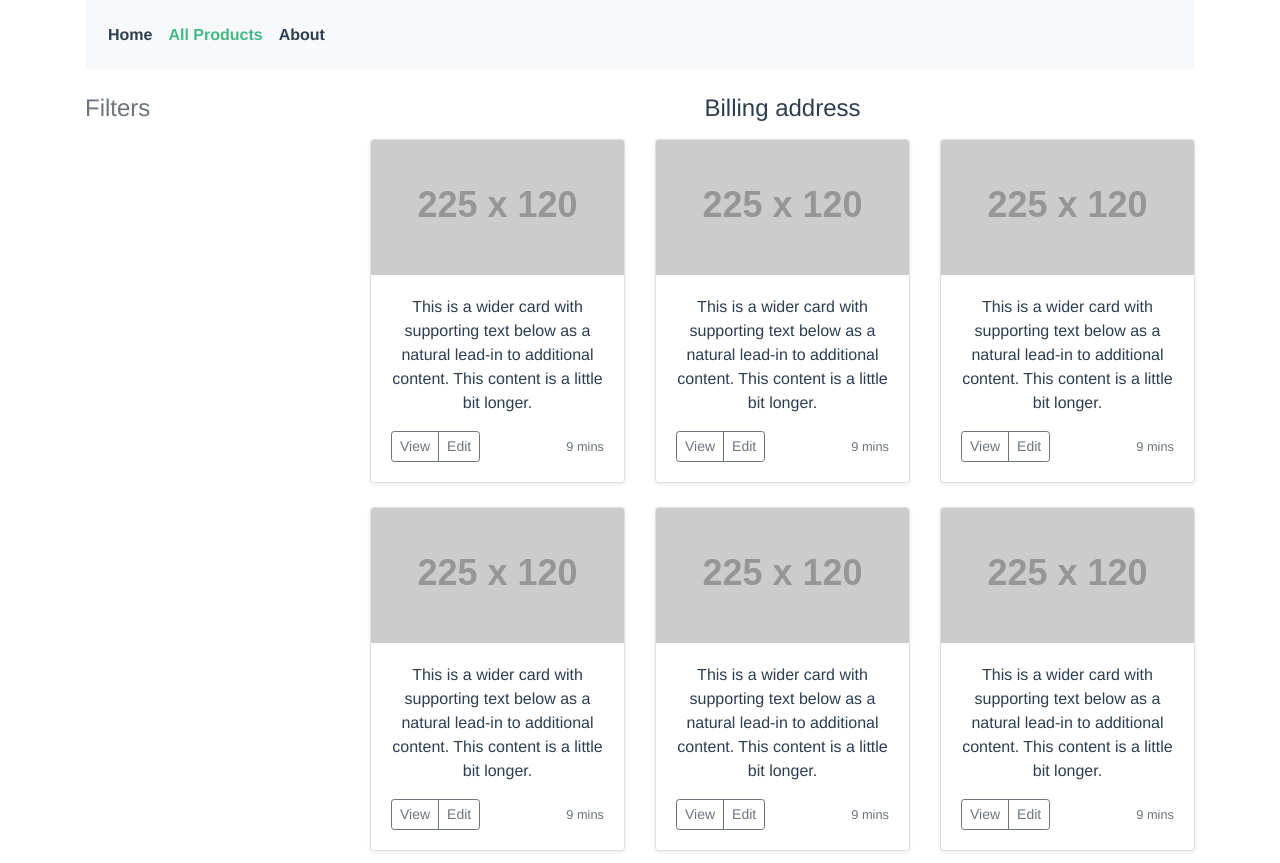
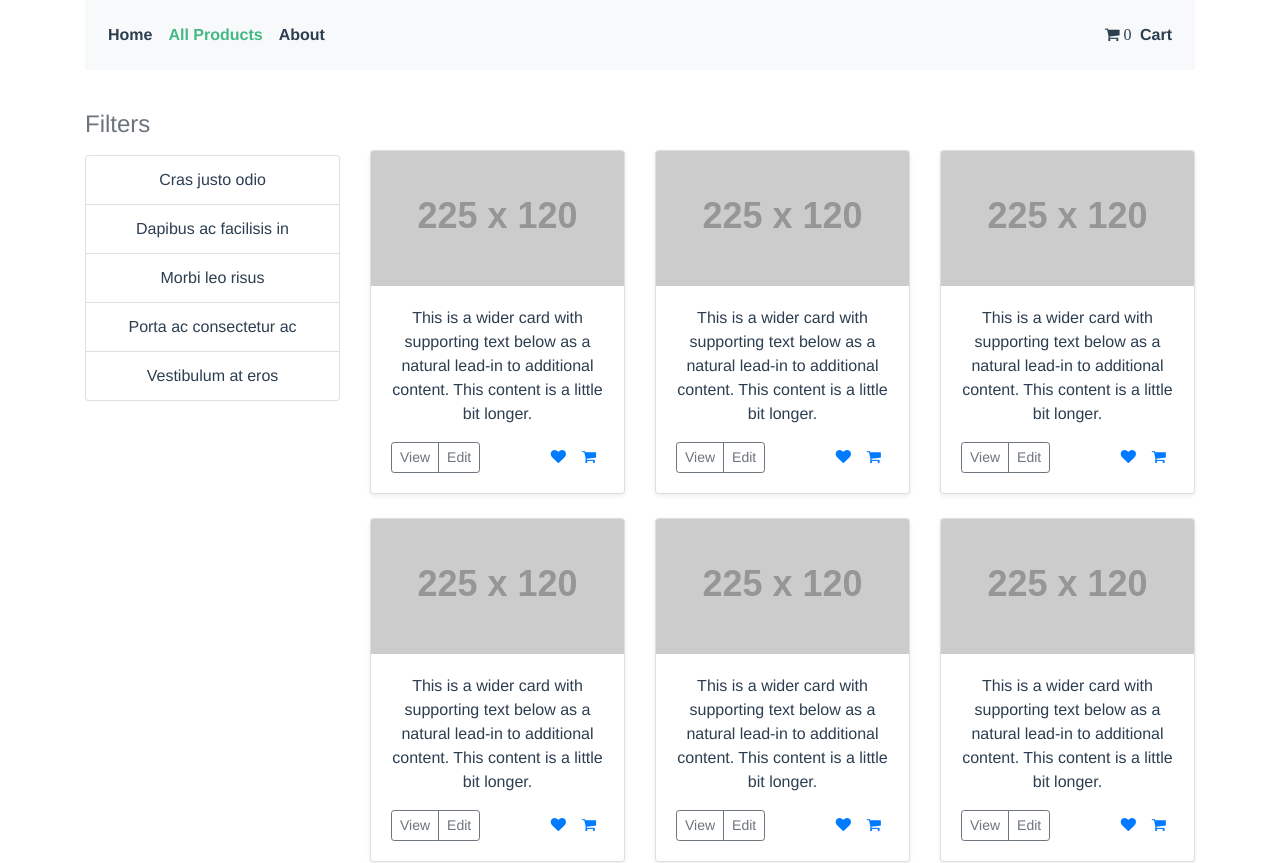
Before and after one commit to behindtheworld/ShoppingCart-Vue, a Vue app: page /products in a window 1280 px wide. Shown: the top 863 px of the page. Built offline with nearby package versions, Linux system fonts and the light colour scheme.

Commit message:
Implemented add to cart function using store and localStorage

```diff
--- a/public/index.html
+++ b/public/index.html
@@ -6,6 +6,7 @@
   <meta http-equiv="X-UA-Compatible" content="IE=edge">
   <meta name="viewport" content="width=device-width,initial-scale=1.0">
   <link rel="icon" href="<%= BASE_URL %>favicon.ico">
+  <link rel="stylesheet" href="https://cdnjs.cloudflare.com/ajax/libs/font-awesome/4.7.0/css/font-awesome.min.css">
   <title>vue-shopping-cart</title>
 </head>
 
--- a/src/App.vue
+++ b/src/App.vue
@@ -8,14 +8,35 @@
         <li class="nav-item">
           <router-link to="/products" class="nav-link">All Products</router-link>
         </li>
-        <li class="nav-items">
+        <li class="nav-item">
           <router-link to="/about" class="nav-link">About</router-link>
+        </li>
+      </ul>
+      <ul class="navbar-nav ml-auto">
+        <li class="nav-item">
+          <router-link to="/about" class="nav-link"><i class="fa fa-shopping-cart mr-1"><span class="ml-1">{{this.cartProducts.length}}</span></i> Cart</router-link>
         </li>
       </ul>
     </nav>
     <router-view/>
   </div>
 </template>
+
+<script>
+import { mapState } from "vuex";
+
+export default {
+  data() {
+    return {
+      cartValue: 0
+    };
+  },
+  computed: mapState(["cartProducts"]),
+  methods: {},
+  mounted() {}
+};
+</script>
+
 
 <style lang="scss">
 @import "../node_modules/bootstrap/dist/css/bootstrap.min.css";
--- a/src/components/BestProducts.vue
+++ b/src/components/BestProducts.vue
@@ -11,7 +11,7 @@
                                     <div class="card-body">
                                         <h5 class="card-title">Card title</h5>
                                         <p class="card-text">Some quick example text to build on the card title and make up the bulk of the card's content.</p>
-                                        <a href="#" class="btn btn-primary">Go somewhere</a>
+                                        <a href="javascript:;;" class="btn btn-primary">Go somewhere</a>
                                     </div>
                                 </div>
                             </div>
@@ -49,6 +49,6 @@ export default {
 };
 </script>
 
-<style lang="sass">
+<style>
 
 </style>
--- a/src/components/ProductsList.vue
+++ b/src/components/ProductsList.vue
@@ -11,7 +11,10 @@
                                 <button type="button" class="btn btn-sm btn-outline-secondary">View</button>
                                 <button type="button" class="btn btn-sm btn-outline-secondary">Edit</button>
                                 </div>
-                                <small class="text-muted">9 mins</small>
+                                <small class="text-muted footerIcons">
+                                    <a href="javascript:;;" class="p-2"><i class="fa fa-heart"></i></a>
+                                    <a href="javascript:;;" class="p-2" v-on:click="addProduct(item)"><i class="fa fa-shopping-cart"></i></a>
+                                </small>
                             </div>
                         </div>
                     </div>
@@ -22,13 +25,22 @@
 
 
 <script>
-import { mapState } from "vuex";
+import { mapState, mapActions, mapMutations } from "vuex";
 export default {
   name: "productslist",
-  computed: mapState(["products"])
+  computed: mapState(["products"]),
+  methods: {
+    ...mapMutations(["ADD_CART_LOCAL"]),
+    addProduct: function(product) {
+      console.log(product);
+      this.ADD_CART_LOCAL(product);
+    }
+  }
 };
 </script>
 
-<style lang="sass">
-
+<style>
+.footerIcons {
+  font-size: 95%;
+}
 </style>
--- a/src/components/TopProducts.vue
+++ b/src/components/TopProducts.vue
@@ -11,7 +11,7 @@
                                     <div class="card-body">
                                         <h5 class="card-title">Card title</h5>
                                         <p class="card-text">Some quick example text to build on the card title and make up the bulk of the card's content.</p>
-                                        <a href="#" class="btn btn-primary">Go somewhere</a>
+                                        <a href="javascript:;;" class="btn btn-primary">Go somewhere</a>
                                     </div>
                                 </div>
                             </div>
@@ -49,6 +49,6 @@ export default {
 };
 </script>
 
-<style lang="sass">
+<style>
 
 </style>
--- a/src/main.js
+++ b/src/main.js
@@ -26,6 +26,9 @@ router.afterEach(() => {
 })
 
 
+
+
+
 new Vue({
   router,
   store,
--- a/src/store.js
+++ b/src/store.js
@@ -1,24 +1,28 @@
-import Vue from 'vue'
-import Vuex from 'vuex'
+import Vue from "vue";
+import Vuex from "vuex";
 
-Vue.use(Vuex)
+Vue.use(Vuex);
 
 export default new Vuex.Store({
   state: {
     products: [
-      { name: 'Product 1' },
-      { name: 'Product 2' },
-      { name: 'Product 3' },
-      { name: 'Product 4' },
-      { name: 'Product 5' },
-      { name: 'Product 6' },
-      { name: 'Product 7' }
-    ]
+      { name: "Product 1" },
+      { name: "Product 2" },
+      { name: "Product 3" },
+      { name: "Product 4" },
+      { name: "Product 5" },
+      { name: "Product 6" },
+      { name: "Product 7" }
+    ],
+
+    cartProducts: []
   },
   mutations: {
-
+    ADD_CART_LOCAL: (state, product) => {
+      state.cartProducts.push(product);
+      localStorage.setItem("iki-cart", state.cartProducts);
+    }
   },
-  actions: {
-
-  }
-})
+  actions: {},
+  mounted() {}
+});
--- a/src/views/Products.vue
+++ b/src/views/Products.vue
@@ -5,10 +5,16 @@
           <h4 class="d-flex justify-content-between align-items-center mb-3">
             <span class="text-muted">Filters</span>
           </h4>
-
+          <ul class="list-group">
+            <li class="list-group-item">Cras justo odio</li>
+            <li class="list-group-item">Dapibus ac facilisis in</li>
+            <li class="list-group-item">Morbi leo risus</li>
+            <li class="list-group-item">Porta ac consectetur ac</li>
+            <li class="list-group-item">Vestibulum at eros</li>
+          </ul>
         </div>
         <div class="col-md-9 order-md-2">
-          <h4 class="mb-3">Billing address</h4>
+          <!-- <h4 class="mb-3">Billing address</h4> -->
             <products-list></products-list>
         </div>
       </div>
@@ -17,11 +23,15 @@
 
 
 <script>
-
-import ProductsList from "@/components/ProductsList.vue"
+import ProductsList from "@/components/ProductsList.vue";
 
 export default {
   name: "allProducts",
-  components: {ProductsList}
+  components: { ProductsList }
 };
 </script>
+<style>
+.products {
+  margin-top: 40px;
+}
+</style>
```
